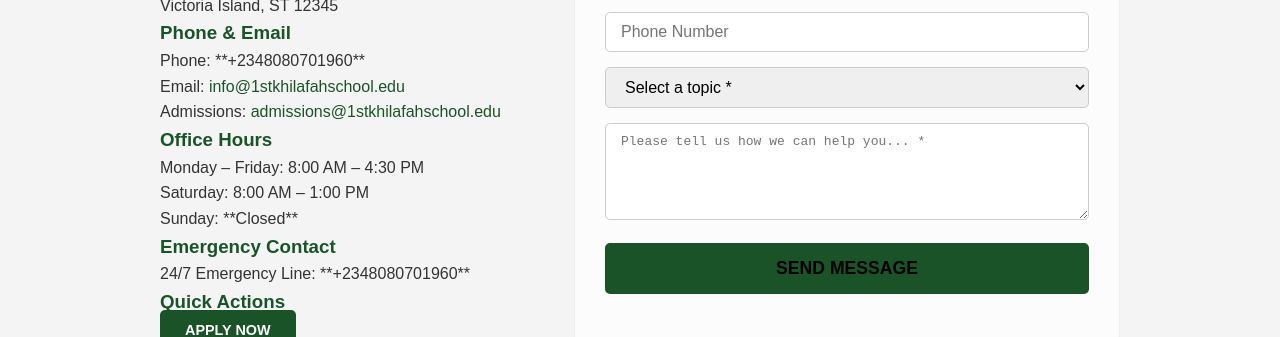
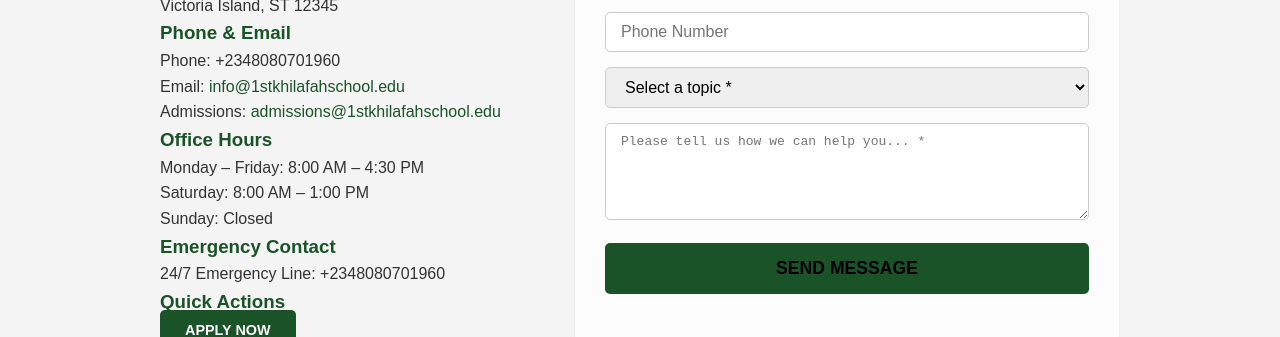
Before and after one commit to veiled-Dev/First_Khilafah, a plain HTML site: page contact.html in a window 1280 px wide. Shown: the part 271-608 px from the top of the page. Drawn offline with Linux system fonts and the light colour scheme.

Commit message:
taking starz out

```diff
--- a/contact.html
+++ b/contact.html
@@ -35,7 +35,7 @@
 
                     <div class="info-section">
                         <h3>Phone & Email</h3>
-                        <p>Phone: **+2348080701960**</p>
+                        <p>Phone: +2348080701960</p>
                         <p>Email: <a href="mailto:info@1stkhilafahschool.edu">info@1stkhilafahschool.edu</a></p>
                         <p>Admissions: <a href="mailto:admissions@1stkhilafahschool.edu">admissions@1stkhilafahschool.edu</a></p>
                     </div>
@@ -44,12 +44,12 @@
                         <h3>Office Hours</h3>
                         <p>Monday – Friday: 8:00 AM – 4:30 PM</p>
                         <p>Saturday: 8:00 AM – 1:00 PM</p>
-                        <p>Sunday: **Closed**</p>
+                        <p>Sunday: Closed</p>
                     </div>
 
                     <div class="info-section">
                         <h3>Emergency Contact</h3>
-                        <p>24/7 Emergency Line: **+2348080701960**</p>
+                        <p>24/7 Emergency Line: +2348080701960</p>
                     </div>
 
                     <div class="quick-actions">
```
